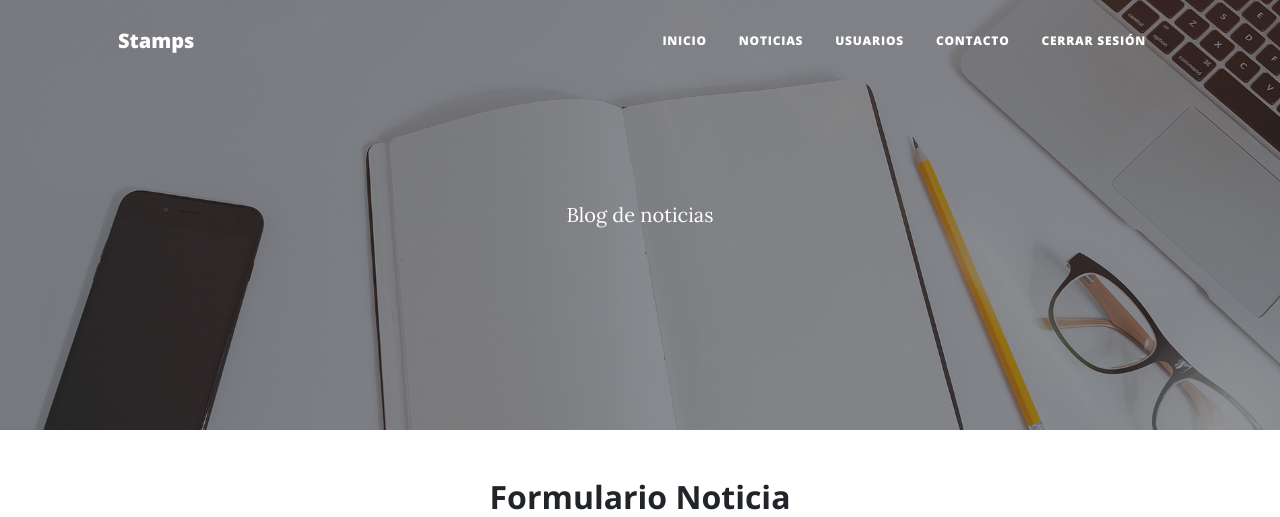
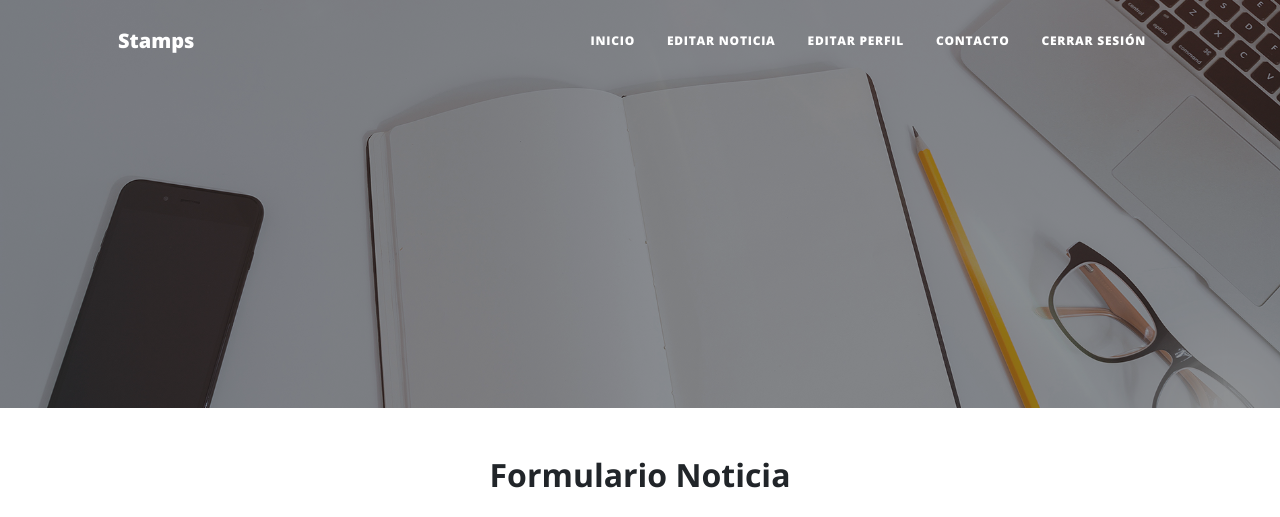
Before and after one commit to ckalvaro/proyecto_django, a Django app: page /AppBlog/noticia/nueva_noticia in a window 1280 px wide. Shown: the top 517 px of the page. Run offline with Django 4.2, Linux system fonts and the light colour scheme; the visitor is signed in with stand-in values (Sample User, id 1); data that the repository does not hold is empty; some libraries are stand-ins or nearby versions.

Commit message:
view para editar el usuario

```diff
--- a/Stamps/AppBlog/forms.py
+++ b/Stamps/AppBlog/forms.py
@@ -42,3 +42,13 @@ class RegistroDeUsuario(UserCreationForm):
 class InicioDeUsuario(AuthenticationForm):
     username = forms.CharField(label = "Nombre de usuario")
     password = forms.CharField(label = "Contraseña", widget = forms.PasswordInput)
+
+class UserEditForm(UserCreationForm):
+    email = forms.EmailField(label= "Modificar email")
+    password1 = forms.CharField(label = "Modificar Contraseña", widget = forms.PasswordInput)
+    password2 = forms.CharField(label = "Repita la contraseña", widget = forms.PasswordInput)
+
+    class Meta:
+        model = User
+        fields = ["email", "password1", "password2"]
+        help_texts = {k : " " for k in fields}
--- a/Stamps/AppBlog/templates/AppBlog/1padre.html
+++ b/Stamps/AppBlog/templates/AppBlog/1padre.html
@@ -20,7 +20,7 @@
         <!-- Navigation-->
         <nav class="navbar navbar-expand-lg navbar-light" id="mainNav">
             <div class="container px-4 px-lg-5">
-                <a class="navbar-brand" href="index.html">Stamps</a>
+                <a class="navbar-brand" href=" ">Stamps</a>
                 <button class="navbar-toggler" type="button" data-bs-toggle="collapse" data-bs-target="#navbarResponsive" aria-controls="navbarResponsive" aria-expanded="false" aria-label="Toggle navigation">
                     Menu
                     <i class="fas fa-bars"></i>
@@ -28,10 +28,10 @@
                 <div class="collapse navbar-collapse" id="navbarResponsive">
                     <ul class="navbar-nav ms-auto py-4 py-lg-0">
                         {% if user.is_authenticated %}
-                        <li class="nav-item"><a class="nav-link px-lg-3 py-3 py-lg-4" href=" ">Inicio</a></li>
-                        <li class="nav-item"><a class="nav-link px-lg-3 py-3 py-lg-4" href="about.html">Noticias</a></li>
-                        <li class="nav-item"><a class="nav-link px-lg-3 py-3 py-lg-4" href="{% url 'AppBlog:usuarios' %}">Usuarios</a></li>
-                        <li class="nav-item"><a class="nav-link px-lg-3 py-3 py-lg-4" href="contact.html">Contacto</a></li>
+                        <li class="nav-item"><a class="nav-link px-lg-3 py-3 py-lg-4" href="/AppBlog/">Inicio</a></li>
+                        <li class="nav-item"><a class="nav-link px-lg-3 py-3 py-lg-4" href="{% url 'AppBlog:form_noticia' %}">Editar Noticia</a></li>
+                        <li class="nav-item"><a class="nav-link px-lg-3 py-3 py-lg-4" href="{% url 'AppBlog:editar_usuario' %}">Editar perfil</a></li>
+                        <li class="nav-item"><a class="nav-link px-lg-3 py-3 py-lg-4" href=" ">Contacto</a></li>
                         <li class="nav-item"><a class="nav-link px-lg-3 py-3 py-lg-4" href="{% url 'AppBlog:logout' %}">Cerrar sesión</a></li>
                         {% else %}
                         <li class="nav-item"><a class="nav-link px-lg-3 py-3 py-lg-4" href="{% url 'AppBlog:login' %}">Iniciar sesión</a></li>
@@ -49,7 +49,7 @@
                     <div class="col-md-10 col-lg-8 col-xl-7">
                         <div class="site-heading">
                             {% block contenido_que_cambia1 %}
-                            <span class="post-title">Blog de noticias</span>
+                            <h2 class="post-title"></h2>
                             {% endblock %}
                         </div>
                     </div>
--- a/Stamps/AppBlog/urls.py
+++ b/Stamps/AppBlog/urls.py
@@ -1,5 +1,5 @@
 from django.urls import path
-from AppBlog.views import inicio, noticia_detalle_view, form_noticias, editar_noticia, eliminar_noticia, NuevaCategoriaView, form_usuarios, usuarios, eliminar_usuario, editar_usuario, login_view, registro
+from AppBlog.views import inicio, noticia_detalle_view, form_noticias, editar_noticia, eliminar_noticia, NuevaCategoriaView, login_view, registro, editar_usuario
 # from django.contrib.staticfiles.urls import staticfiles_urlpatterns
 from django.contrib.auth.views import LogoutView
 
@@ -11,10 +11,10 @@ urlpatterns = [
     path('noticia/nueva_categoria', NuevaCategoriaView.as_view(), name='form_categoria'),
     path('noticia/editar/<int:pk>', editar_noticia.as_view(), name='editar_noticia'),
     path('noticia/eliminar/<int:pk>', eliminar_noticia.as_view(), name='eliminar_noticia'),
-    path('form_usuario/', form_usuarios, name= 'form_usuario'),
-    path('usuarios/', usuarios, name = 'usuarios'),
-    path('editar_usuario/<id>', editar_usuario, name = 'editar_usuario'),
-    path('eliminar_usuario/<id>', eliminar_usuario, name = 'eliminar_usuario'),
+    #path('form_usuario/', form_usuarios, name= 'form_usuario'),
+    #path('usuarios/', usuarios, name = 'usuarios'),
+    path('editar_usuario/', editar_usuario, name = 'editar_usuario'),
+    #path('eliminar_usuario/<id>', eliminar_usuario, name = 'eliminar_usuario'),
     path('login/', login_view, name="login"),
     path('registro/', registro, name = 'registro'),
     path('logout/', LogoutView.as_view(template_name ='AppBlog/index.html'), name='logout')
--- a/Stamps/AppBlog/views.py
+++ b/Stamps/AppBlog/views.py
@@ -6,7 +6,7 @@ from django.contrib.auth.decorators import login_required
 from django.urls import reverse_lazy
 from django.shortcuts import render
 from AppBlog.models import Noticia, Usuario
-from AppBlog.forms import FormularioNoticia, FormularioUsuario, RegistroDeUsuario, InicioDeUsuario
+from AppBlog.forms import FormularioNoticia, RegistroDeUsuario, InicioDeUsuario, UserEditForm
 from AppBlog.models import Categoria
 from django.contrib.auth.forms import AuthenticationForm, UserCreationForm
 from django.contrib.auth import login, logout, authenticate
@@ -54,71 +54,77 @@ def noticias(request):
     noticias = Noticia.objects.all()
     return render(request, 'AppBlog/noticias.html', {'noticias':noticias})
 
-@login_required
-def form_usuarios(request):
-    if request.method == 'POST':
-        form = FormularioUsuario(request.POST)
-        if form.is_valid():
-            info = form.cleaned_data
-            nombre = info.get('nombre')
-            apellido = info.get('apellido')
-            email = info.get('email')
-            nombre_de_usuario = info.get('nombre_de_usuario')
-            # contraseña1 = info.get('contrseña1')
-            # contraseña2 = info.get('contrseña2')
-            usuario = Usuario (nombre = nombre, apellido = apellido, email = email, nombre_de_usuario = nombre_de_usuario)
-            usuario.save()
-            mensaje = "Carga exitosa"
-            return render(request, 'AppBlog/formulario_usuario.html', {'mensaje':mensaje})
-    else:
-        form = FormularioUsuario()
-        mensaje = "Rellene el formulario"
-        return render(request, 'AppBlog/formulario_usuario.html', {'mensaje':mensaje, 'form':form})
+# def form_usuarios(request):
+#     if request.method == 'POST':
+#         form = RegistroDeUsuario(request.POST)
+#         # if form.is_valid():
+#         #     info = form.cleaned_data
+#         #     nombre = info.get('nombre')
+#         #     apellido = info.get('apellido')
+#         #     email = info.get('email')
+#         #     nombre_de_usuario = info.get('nombre_de_usuario')
+#         #     contraseña1 = info.get('contrseña1')
+#         #     contraseña2 = info.get('contrseña2')
+#         #     usuario = Usuario (nombre = nombre, apellido = apellido, email = email, nombre_de_usuario = nombre_de_usuario, contraseña1 = contraseña1)
+#         #     usuario.save()
+#         #     mensaje = "Carga exitosa"
+#         #     return render(request, 'AppBlog/formulario_usuario.html', {'mensaje':mensaje})
+#         if form.is_valid():
+#             username = form.cleaned_data["username"]
+#             form.save()
+#             return render (request, 'AppBlog.html', {"mensaje" :  f"Usuario {username} creado"})
+#     else:
+#         form = RegistroDeUsuario()
+#         mensaje = "Rellene el formulario"
+#         return render(request, 'AppBlog/formulario_usuario.html', {'mensaje':mensaje, 'form':form})
 
 
-def usuarios(request):
-    usuarios = Usuario.objects.all()
-    return render(request, 'AppBlog/usuarios.html', {'usuarios':usuarios})
+# def usuarios(request):
+#     usuarios = Usuario.objects.all()
+#     return render(request, 'AppBlog/usuarios.html', {'usuarios':usuarios})
 
 
-def eliminar_usuario(request, id):
-    usuario = Usuario.objects.get(id = id)
-    usuario.delete()
-    usuarios=Usuario.objects.all()
-    return render(request, 'AppBlog/usuarios.html', {'usuarios': usuarios})
+# def eliminar_usuario(request, id):
+#     usuario = Usuario.objects.get(id = id)
+#     usuario.delete()
+#     usuarios=Usuario.objects.all()
+#     return render(request, 'AppBlog/usuarios.html', {'usuarios': usuarios})
 
 
-def editar_usuario(request, id):
-    usuario=Usuario.objects.get(id = id)
-    if request.method == "POST":
-        form = FormularioUsuario(request.POST)
-        if form.is_valid():
-            info = form.cleaned_data
-            usuario.nombre = info["nombre"]
-            usuario.apellido = info["apellido"]
-            usuario.email = info["email"]
-            usuario.nombre_de_usuario = info["nombre_de_usuario"]
-            usuario.save()
-            usuarios=Usuario.objects.all()
-            mensaje = "Usuario editado exitosamente"
-            return render(request, 'AppBlog/usuarios.html', {'usuarios': usuarios, 'mensaje': mensaje})
-    else:
-        form = FormularioUsuario( initial = {
-            "nombre" : usuario.nombre,
-            "apellido" : usuario.apellido,
-            "email" : usuario.email,
-            "nombre_de_usuario" : usuario.nombre_de_usuario,
+# def editar_usuario(request, id):
+#     usuario=Usuario.objects.get(id = id)
+#     if request.method == "POST":
+#         form = RegistroDeUsuario(request.POST)
+#         if form.is_valid():
+#             info = form.cleaned_data
+#             usuario.nombre = info["nombre"]
+#             usuario.apellido = info["apellido"]
+#             usuario.email = info["email"]
+#             usuario.nombre_de_usuario = info["nombre_de_usuario"]
+#             usuario.contraseña1 = info["contraseña1"]
+#             usuario.save()
+#             usuarios=Usuario.objects.all()
+#             mensaje = "Usuario editado exitosamente"
+#             return render(request, 'AppBlog/usuarios.html', {'usuarios': usuarios, 'mensaje': mensaje})
 
-        })
+#     else:
+#         form = RegistroDeUsuario( initial = {
+#             "nombre" : usuario.nombre,
+#             "apellido" : usuario.apellido,
+#             "email" : usuario.email,
+#             "nombre_de_usuario" : usuario.nombre_de_usuario,
+#             "contraseña1" : usuario.contraseña1,
 
-        return render (request, 'AppBlog/editar_usuario.html', {
-            "formulario": form,
-            "nombre" : usuario.nombre,
-            "id" : usuario.id,
-            # "apellido" : usuario.apellido,
-            # "email" : usuario.email,
-            # "nombre_de_usuario" : usuario.nombre_de_usuario,
-        })
+#         })
+
+#     return render (request, 'AppBlog/editar_usuario.html', {
+#         "formulario": form,
+#         "nombre" : usuario.nombre,
+#         "id" : usuario.id,
+#         # "apellido" : usuario.apellido,
+#         # "email" : usuario.email,
+#         # "nombre_de_usuario" : usuario.nombre_de_usuario,
+#     })
 
 def login_view(request):
     if request.method == "POST":
@@ -129,8 +135,7 @@ def login_view(request):
             usuario_logueado= authenticate(username = usuario, password = clave)
             if usuario_logueado is not None:
                 login (request, usuario_logueado)
-                mensaje = "Bienvenido {usuario_logueado}"
-                return render (request, 'AppBlog/inicio_app_blog.html', {"mensaje" : mensaje} )
+                return render (request, 'AppBlog/login.html', {"mensaje" : f"Bienvenido {usuario_logueado}"} )
             else:
                 mensaje = "Usuario o contraseña incorrectos"
                 return render (request, 'AppBlog/login.html', {"mensaje": mensaje, "form" : form})
@@ -147,8 +152,28 @@ def registro(request):
         if form.is_valid():
             username = form.cleaned_data["username"]
             form.save()
-            mensaje = "Usuario {username} creado"
-            return render (request, 'AppBlog/inicio_app_blog.html/', {"mensaje" :  mensaje})
+            return render (request, 'AppBlog/inicio_app_blog.html', {"mensaje" :  f"Usuario {username} creado"})
+        else:
+            form = RegistroDeUsuario()
+            return render (request, 'AppBlog/registro.html', {"form" : form, "mensaje": "La contraseña debe tener al menos 8 caracteres y combinar números y letras"})
     else:
         form = RegistroDeUsuario()
-        return render (request, 'AppBlog/registro.html', {"form" : form})
+        return render (request, 'AppBlog/registro.html', {"form" : form, "mensaje": "XXXXX"})
+
+
+@login_required
+def editar_usuario(request):
+    usuario=request.user
+    if request.method == "POST":
+        form=UserEditForm(request.POST)
+        if form.is_valid():
+            info=form.cleaned_data
+            usuario.username=info["username"]
+            usuario.email=info["email"]
+            usuario.password1=info["password1"]
+            usuario.password2=info["password2"]
+            usuario.save()
+            return render (request, 'AppBlog/inicio_app_blog.html', {"mensaje": f"Perfil de {usuario} editado"})
+    else:
+        form=UserEditForm(instance=usuario)
+        return render (request, 'AppBlog/editar_usuario.html', {"form": form, "usuario": usuario})
```
Also changed, not shown: Stamps/AppBlog/templates/AppBlog/editar_usuario.html (+3 -6 lines).
